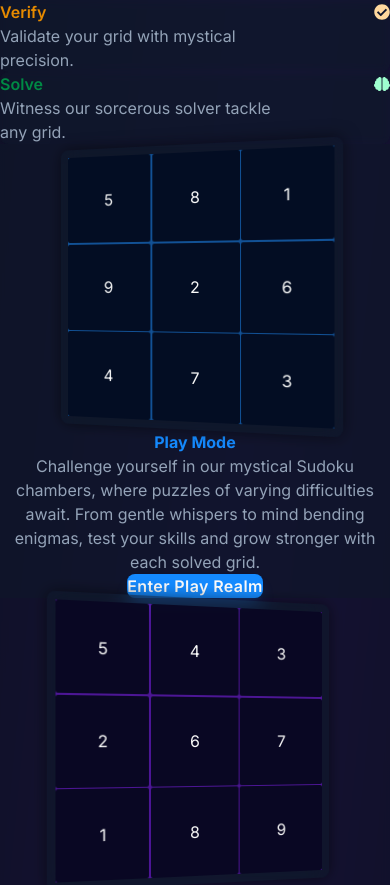
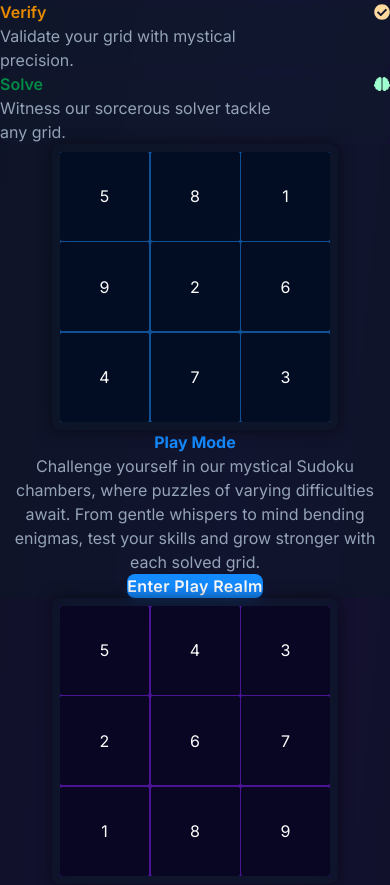
Before and after one commit to Neonsy/NextJS-MysticGrid, a Next.js app in the folder project/: page / in a window 390 px wide. Shown: the part 1060-1945 px from the top of the page. Built offline with nearby package versions, Linux system fonts and the light colour scheme; what fluid-tailwind would draw is missing.

Commit message:
Animated mode section

```diff
--- a/project/src/app/_page/sections/modes/ModeCard.tsx
+++ b/project/src/app/_page/sections/modes/ModeCard.tsx
@@ -1,5 +1,9 @@
+'use client';
+
 import NumberGrid from '@/app/_page/sections/modes/NumberGrid';
 import Link from 'next/link';
+import { motion } from 'motion/react';
+import { useState } from 'react';
 
 type ModeCardProps = {
     title: string;
@@ -11,6 +15,8 @@ type ModeCardProps = {
 };
 
 export default function ModeCard({ title, description, ctaText, href, direction = 'ltr', variant }: ModeCardProps) {
+    const [isInView, setIsInView] = useState(false);
+
     const variantStyles = {
         play: {
             container: 'bg-slate-900/90',
@@ -35,22 +41,53 @@ export default function ModeCard({ title, description, ctaText, href, direction
     }[variant];
 
     return (
-        <div className={`${variantStyles.container} ~px-6/32 ~py-16/32`}>
+        <motion.div
+            initial={{ opacity: 0 }}
+            whileInView={{ opacity: 1 }}
+            viewport={{ once: true }}
+            transition={{ duration: 0.5 }}
+            onViewportEnter={() => setIsInView(true)}
+            className={`${variantStyles.container} ~px-6/32 ~py-16/32`}>
             <div
                 className={`flex w-full flex-col items-center justify-center ~gap-8/16 lg:flex-row lg:~gap-32/64 ${
                     direction === 'rtl' ? 'lg:flex-row-reverse' : ''
                 }`}>
-                <NumberGrid variant={variant} direction={direction} />
-                <div className='text-center lg:text-left'>
-                    <h2 className={`font-bold ~text-2xl/4xl ~mb-4/8 ${variantStyles.title}`}>{title}</h2>
-                    <p className='max-w-lg text-slate-400 ~text-base/lg ~mb-6/12'>{description}</p>
-                    <Link
-                        href={href}
-                        className={`${variantStyles.button} group relative inline-flex items-center justify-center rounded-lg font-semibold tracking-wide transition-all duration-300 ~text-base/lg ~px-6/10 ~py-3/4 before:absolute before:inset-0 before:origin-left before:scale-x-0 before:rounded-lg before:bg-white/10 before:transition-transform before:duration-300 hover:scale-105 hover:before:scale-x-100 active:scale-95`}>
-                        {ctaText}
-                    </Link>
-                </div>
+                <NumberGrid variant={variant} direction={direction} shouldAnimate={isInView} />
+                <motion.div
+                    initial={{ opacity: 0, x: direction === 'rtl' ? -50 : 50 }}
+                    whileInView={{ opacity: 1, x: 0 }}
+                    viewport={{ once: true }}
+                    transition={{ duration: 0.12, delay: 0.2 }}
+                    className='text-center lg:text-left'>
+                    <motion.h2
+                        initial={{ opacity: 0, y: 20 }}
+                        whileInView={{ opacity: 1, y: 0 }}
+                        viewport={{ once: true }}
+                        transition={{ duration: 0.12, delay: 0.3 }}
+                        className={`font-bold ~text-2xl/4xl ~mb-4/8 ${variantStyles.title}`}>
+                        {title}
+                    </motion.h2>
+                    <motion.p
+                        initial={{ opacity: 0, y: 20 }}
+                        whileInView={{ opacity: 1, y: 0 }}
+                        viewport={{ once: true }}
+                        transition={{ duration: 0.12, delay: 0.4 }}
+                        className='max-w-lg text-slate-400 ~text-base/lg ~mb-6/12'>
+                        {description}
+                    </motion.p>
+                    <motion.div
+                        initial={{ opacity: 0, y: 20 }}
+                        whileInView={{ opacity: 1, y: 0 }}
+                        viewport={{ once: true }}
+                        transition={{ duration: 0.12, delay: 0.5 }}>
+                        <Link
+                            href={href}
+                            className={`${variantStyles.button} group relative inline-flex items-center justify-center rounded-lg font-semibold tracking-wide transition-all duration-300 ~text-base/lg ~px-6/10 ~py-3/4 before:absolute before:inset-0 before:origin-left before:scale-x-0 before:rounded-lg before:bg-white/10 before:transition-transform before:duration-300 hover:scale-105 hover:before:scale-x-100 active:scale-95`}>
+                            {ctaText}
+                        </Link>
+                    </motion.div>
+                </motion.div>
             </div>
-        </div>
+        </motion.div>
     );
 }
--- a/project/src/app/_page/sections/modes/NumberGrid.tsx
+++ b/project/src/app/_page/sections/modes/NumberGrid.tsx
@@ -1,6 +1,12 @@
+'use client';
+
+import { motion } from 'motion/react';
+import { useState } from 'react';
+
 type NumberProps = {
     variant: 'play' | 'generate' | 'solve' | 'verify';
     direction?: 'ltr' | 'rtl';
+    shouldAnimate?: boolean;
 };
 
 const getVariantColor = (variant: NumberProps['variant']) =>
@@ -11,24 +17,51 @@ const getVariantColor = (variant: NumberProps['variant']) =>
         verify: 'bg-modes-verify-text/50',
     })[variant];
 
-export default function NumberGrid({ variant, direction = 'ltr' }: NumberProps) {
-    const numbers = [...Array(9)].map((_, i) => i + 1).sort(() => Math.random() - 0.5);
+export default function NumberGrid({ variant, direction = 'ltr', shouldAnimate = false }: NumberProps) {
+    const [numbers, setNumbers] = useState([1, 2, 3, 4, 5, 6, 7, 8, 9]);
+    const [hasAnimated, setHasAnimated] = useState(false);
+
+    if (shouldAnimate && !hasAnimated) {
+        setHasAnimated(true);
+        setNumbers([...Array(9)].map((_, i) => i + 1).sort(() => Math.random() - 0.5));
+    }
 
     return (
-        <div className='flex items-center justify-center'>
-            <div
+        <motion.div
+            initial={{ opacity: 0, x: direction === 'rtl' ? 50 : -50 }}
+            whileInView={{ opacity: 1, x: 0 }}
+            viewport={{ once: true }}
+            transition={{ duration: 0.5, delay: 0.2 }}
+            className='flex items-center justify-center'>
+            <motion.div
+                initial={{ scale: 0.9 }}
+                whileInView={{ scale: 1 }}
+                viewport={{ once: true }}
+                transition={{ duration: 0.5, delay: 0.3 }}
                 style={{ transform: `perspective(500px) rotateY(${direction === 'rtl' ? '10deg' : '-10deg'})` }}
                 className={`relative rounded-lg bg-slate-900/45 p-2 shadow-[0_0_15px_rgba(0,0,0,0.5)] backdrop-blur-md`}>
                 <div className={`grid h-[270px] w-[270px] grid-cols-3 gap-[1.5px] lg:h-[369px] lg:w-[369px] ${getVariantColor(variant)}`}>
                     {numbers.map((number, index) => (
-                        <div
+                        <motion.div
                             key={index}
+                            initial={{ opacity: 0, scale: 0.5 }}
+                            whileInView={{ opacity: 1, scale: 1 }}
+                            viewport={{ once: true }}
+                            transition={{
+                                duration: 0.3,
+                                delay: 0.4 + index * 0.05,
+                                type: 'spring',
+                                stiffness: 260,
+                                damping: 20,
+                            }}
+                            whileHover={{ scale: 1.036 }}
+                            whileTap={{ scale: 0.9 }}
                             className='flex aspect-square select-none items-center justify-center rounded-sm bg-slate-950/90 ~text-3xl/5xl'>
                             {number}
-                        </div>
+                        </motion.div>
                     ))}
                 </div>
-            </div>
-        </div>
+            </motion.div>
+        </motion.div>
     );
 }
--- a/project/src/app/_page/sections/modes/index.tsx
+++ b/project/src/app/_page/sections/modes/index.tsx
@@ -1,8 +1,16 @@
+'use client';
+
 import ModeCard from '@/app/_page/sections/modes/ModeCard';
+import { motion } from 'motion/react';
 
 export default function Modes() {
     return (
-        <section className='backdrop-blur-sm'>
+        <motion.section
+            initial={{ opacity: 0 }}
+            whileInView={{ opacity: 1 }}
+            viewport={{ once: true }}
+            transition={{ duration: 0.5 }}
+            className='backdrop-blur-sm'>
             <ModeCard
                 title='Play Mode'
                 description='Challenge yourself in our mystical Sudoku chambers, where puzzles of varying difficulties await. From gentle whispers to mind bending enigmas, test your skills and grow stronger with each solved grid.'
@@ -38,6 +46,6 @@ export default function Modes() {
                 direction='rtl'
                 variant='verify'
             />
-        </section>
+        </motion.section>
     );
 }
--- a/project/src/app/_page/sections/mysticalPowers/FeatureCard.tsx
+++ b/project/src/app/_page/sections/mysticalPowers/FeatureCard.tsx
@@ -39,23 +39,29 @@ export default function FeatureCard({ title, description, icon: Icon, variant, a
             }}
             viewport={{ once: true }}
             transition={{
-                duration: 0.5,
+                duration: 0.3,
                 delay: 0.2 + animationDelay,
                 ease: 'easeOut',
+                scale: {
+                    duration: 0,
+                    ease: 'easeOut',
+                },
             }}
             whileHover={{
                 scale: 1.02,
-                y: -5,
+                transition: {
+                    duration: 0,
+                    ease: 'easeIn',
+                },
             }}
             className='rounded-lg bg-slate-800 bg-opacity-10 backdrop-blur-sm transition-all ~mb-4/8 ~p-4/8 hover:bg-opacity-20'>
-            <div>
             <div className='flex items-center justify-between ~mb-4/8'>
                 <motion.h3
                     initial={{ opacity: 0, x: -20 }}
                     whileInView={{ opacity: 1, x: 0 }}
                     viewport={{ once: true }}
                     transition={{
-                            duration: 0.5,
+                        duration: 0.2,
                         delay: 0.3 + animationDelay,
                     }}
                     className={`font-semibold ${variantStyles.text} ~text-3xl/6xl`}>
@@ -67,7 +73,7 @@ export default function FeatureCard({ title, description, icon: Icon, variant, a
                     viewport={{ once: true }}
                     transition={{
                         duration: 0.5,
-                            delay: 0.3 + animationDelay,
+                        delay: 0.2 + animationDelay,
                     }}>
                     <Icon className={`shrink-0 ${variantStyles.icon} ~text-3xl/5xl`} />
                 </motion.div>
@@ -77,13 +83,12 @@ export default function FeatureCard({ title, description, icon: Icon, variant, a
                 whileInView={{ opacity: 1, y: 0 }}
                 viewport={{ once: true }}
                 transition={{
-                        duration: 0.5,
+                    duration: 0.12,
                     delay: 0.4 + animationDelay,
                 }}
                 className='max-w-[75%] text-slate-400 ~text-base/lg lg:max-w-full'>
                 {description}
             </motion.p>
-            </div>
         </motion.div>
     );
 }
```
Lines whose indentation alone changed are shown as unchanged.
